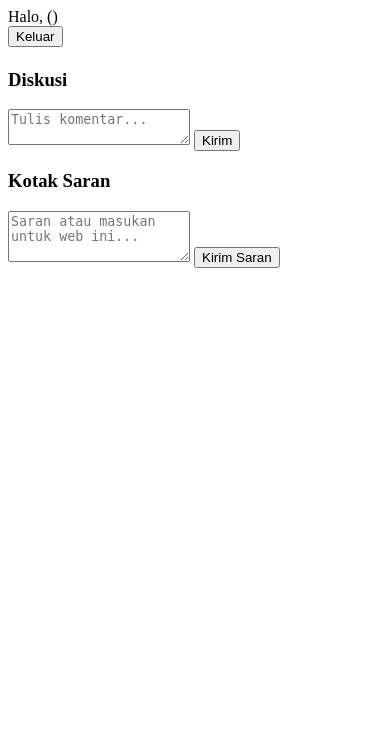
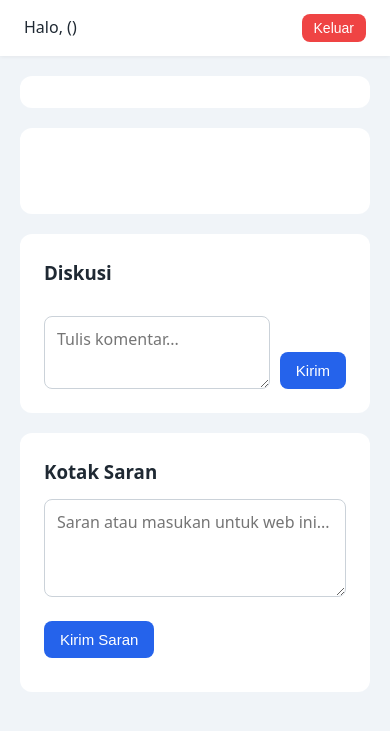
Before and after one commit to themaries4/project.ujian, a PHP site: page /dashboard.html in a window 390 px wide. Shown: the top 731 px of the page. Run offline with PHP 8.4, Linux system fonts and the light colour scheme; some libraries are stand-ins or nearby versions.

Commit message:
Update style.css

```diff
--- a/style.css
+++ b/style.css
@@ -1,4 +1,248 @@
+/* ===== DASAR ===== */
+* {
+  box-sizing: border-box;
+  margin: 0;
+  padding: 0;
+}
+
+body {
+  font-family: system-ui, -apple-system, 'Segoe UI', Roboto, sans-serif;
+  background: #f0f4f8;
+  color: #1f2933;
+  line-height: 1.6;
+}
+
+button {
+  cursor: pointer;
+  border: none;
+  border-radius: 8px;
+  background: #2563eb;
+  color: #fff;
+  padding: 10px 16px;
+  font-size: 15px;
+}
+
+button:disabled {
+  opacity: 0.6;
+  cursor: not-allowed;
+}
+
+input,
+textarea {
+  width: 100%;
+  padding: 10px 12px;
+  border: 1px solid #cbd2d9;
+  border-radius: 8px;
+  font: inherit;
+  margin-bottom: 12px;
+}
+
+input:focus,
+textarea:focus {
+  outline: 2px solid #93c5fd;
+  border-color: transparent;
+}
+
+.pesan {
+  margin-top: 10px;
+  font-size: 14px;
+}
+
+.pesan.error { color: #dc2626; }
+.pesan.sukses { color: #16a34a; }
+
+.info {
+  color: #7b8794;
+  font-size: 14px;
+}
+
+/* ===== LOGIN ===== */
+.halaman-login {
+  min-height: 100vh;
+  display: flex;
+  align-items: center;
+  justify-content: center;
+  padding: 16px;
+}
+
+.kartu-login {
+  background: #fff;
+  padding: 32px;
+  border-radius: 16px;
+  width: 100%;
+  max-width: 380px;
+  box-shadow: 0 10px 30px rgba(0, 0, 0, 0.08);
+}
+
+.kartu-login h1 {
+  margin-bottom: 4px;
+}
+
+.subjudul {
+  color: #7b8794;
+  margin-bottom: 20px;
+}
+
+.kartu-login label {
+  display: block;
+  font-size: 14px;
+  font-weight: 600;
+  margin-bottom: 6px;
+}
+
+.kartu-login button {
+  width: 100%;
+}
+
+/* ===== DASHBOARD ===== */
+.topbar {
+  display: flex;
+  justify-content: space-between;
+  align-items: center;
+  padding: 14px 24px;
+  background: #fff;
+  box-shadow: 0 1px 4px rgba(0, 0, 0, 0.06);
+  position: sticky;
+  top: 0;
+  z-index: 10;
+}
+
+.btn-kecil {
+  padding: 6px 12px;
+  font-size: 14px;
+  background: #ef4444;
+}
+
+.layout {
+  display: grid;
+  grid-template-columns: 260px 1fr;
+  gap: 20px;
+  padding: 20px;
+  max-width: 1200px;
+  margin: 0 auto;
+}
+
+.sidebar {
+  background: #fff;
+  border-radius: 12px;
+  padding: 16px;
+  height: fit-content;
+  position: sticky;
+  top: 80px;
+}
+
+.sidebar h3 {
+  font-size: 13px;
+  text-transform: uppercase;
+  letter-spacing: 0.05em;
+  color: #7b8794;
+  margin: 14px 0 8px;
+}
+
+.btn-modul {
+  display: block;
+  width: 100%;
+  text-align: left;
+  background: transparent;
+  color: #1f2933;
+  font-weight: 500;
+  margin-bottom: 4px;
+}
+
+.btn-modul:hover {
+  background: #eef2ff;
+}
+
+.btn-modul.aktif {
+  background: #2563eb;
+  color: #fff;
+}
+
+.konten {
+  display: flex;
+  flex-direction: column;
+  gap: 20px;
+  min-width: 0;
+}
+
+.kartu {
+  background: #fff;
+  border-radius: 12px;
+  padding: 24px;
+}
+
+.kartu h2 {
+  margin: 8px 0 12px;
+}
+
+.kartu h3 {
+  margin-bottom: 12px;
+}
+
+.list-komentar {
+  max-height: 360px;
+  overflow-y: auto;
+  margin-bottom: 16px;
+  display: flex;
+  flex-direction: column;
+  gap: 10px;
+}
+
+.komentar {
+  background: #f8fafc;
+  border-radius: 10px;
+  padding: 12px 14px;
+}
+
+.komentar-header {
+  display: flex;
+  justify-content: space-between;
+  gap: 10px;
+  font-size: 14px;
+}
+
+.komentar-header small {
+  color: #7b8794;
+}
+
+.komentar p {
+  margin-top: 4px;
+  white-space: pre-wrap;
+  word-break: break-word;
+}
+
+.form-komentar {
+  display: flex;
+  gap: 10px;
+  align-items: flex-end;
+}
+
+.form-komentar textarea {
+  margin-bottom: 0;
+}
+
+.form-komentar button {
+  white-space: nowrap;
+}
+
+#formSaran button {
+  margin-top: 4px;
+}
+
 /* ===== TAMPILAN MODUL ===== */
+.badge {
+  display: inline-block;
+  font-size: 13px;
+  font-weight: 600;
+  padding: 2px 10px;
+  border-radius: 999px;
+}
+
+.badge-jaringan       { background: #dbeafe; color: #1e40af; }
+.badge-pemrograman    { background: #dcfce7; color: #166534; }
+.badge-sistem-operasi { background: #fef3c7; color: #92400e; }
+.badge-keamanan       { background: #fee2e2; color: #991b1b; }
+
 #judulModul {
   font-size: 26px;
   line-height: 1.3;
@@ -54,12 +298,13 @@
 .callout-latihan { background: #faf5ff; border-color: #a855f7; color: #6b21a8; }
 .callout-ingat   { background: #fffbeb; border-color: #f59e0b; color: #92400e; }
 
-.badge {
-  font-size: 13px;
-  font-weight: 600;
+/* ===== RESPONSIVE ===== */
+@media (max-width: 760px) {
+  .layout {
+    grid-template-columns: 1fr;
+  }
+
+  .sidebar {
+    position: static;
+  }
 }
-
-.badge-jaringan       { background: #dbeafe; color: #1e40af; }
-.badge-pemrograman    { background: #dcfce7; color: #166534; }
-.badge-sistem-operasi { background: #fef3c7; color: #92400e; }
-.badge-keamanan       { background: #fee2e2; color: #991b1b; }
```
